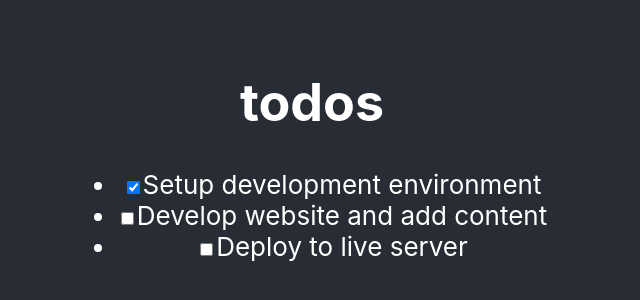
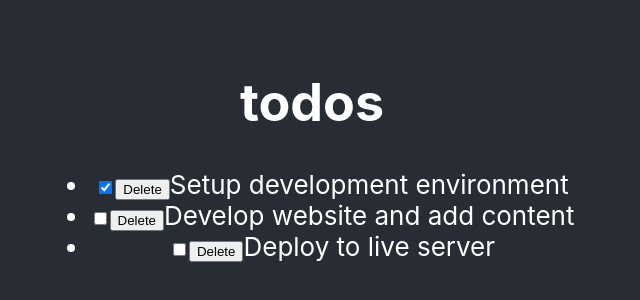
Before and after one commit to NewmanSaurusRex/react-todo-app, a React (Create React App) app: page / in a window 1280 px wide. Shown: the part 238-538 px from the top of the page, without its empty margins (328-968 px from the left). Built offline with nearby package versions, Linux system fonts and the light colour scheme.

Commit message:
added delete functionality for todos
passed event from todoitem component to todocontainer component, added delete button and delete function with filter method

```diff
--- a/src/TodoContainer.js
+++ b/src/TodoContainer.js
@@ -25,6 +25,16 @@ class TodoContainer extends React.Component {
     }));
   };
 
+  delTodo = (id) => {
+    this.setState({
+      todos: [
+        ...this.state.todos.filter((todo) => {
+          return todo.id !== id;
+        }),
+      ],
+    });
+  };
+
   render() {
     return (
       <div>
@@ -32,6 +42,7 @@ class TodoContainer extends React.Component {
         <TodoList
           todos={this.state.todos}
           handleChangeProps={this.handleChange}
+          deleteTodoProps={this.delTodo}
         />
       </div>
     );
--- a/src/TodoItem.js
+++ b/src/TodoItem.js
@@ -8,6 +8,9 @@ export default function TodoItem(props) {
         checked={props.todo.completed}
         onChange={() => props.handleChangeProps(props.todo.id)}
       />
+      <button onClick={() => props.deleteTodoProps(props.todo.id)}>
+        Delete
+      </button>
       {props.todo.title}
     </li>
   );
--- a/src/TodoList.js
+++ b/src/TodoList.js
@@ -10,6 +10,7 @@ class TodoList extends React.Component {
             key={todo.id}
             todo={todo}
             handleChangeProps={this.props.handleChangeProps}
+            deleteTodoProps={this.props.deleteTodoProps}
           />
         ))}
       </ul>
```
